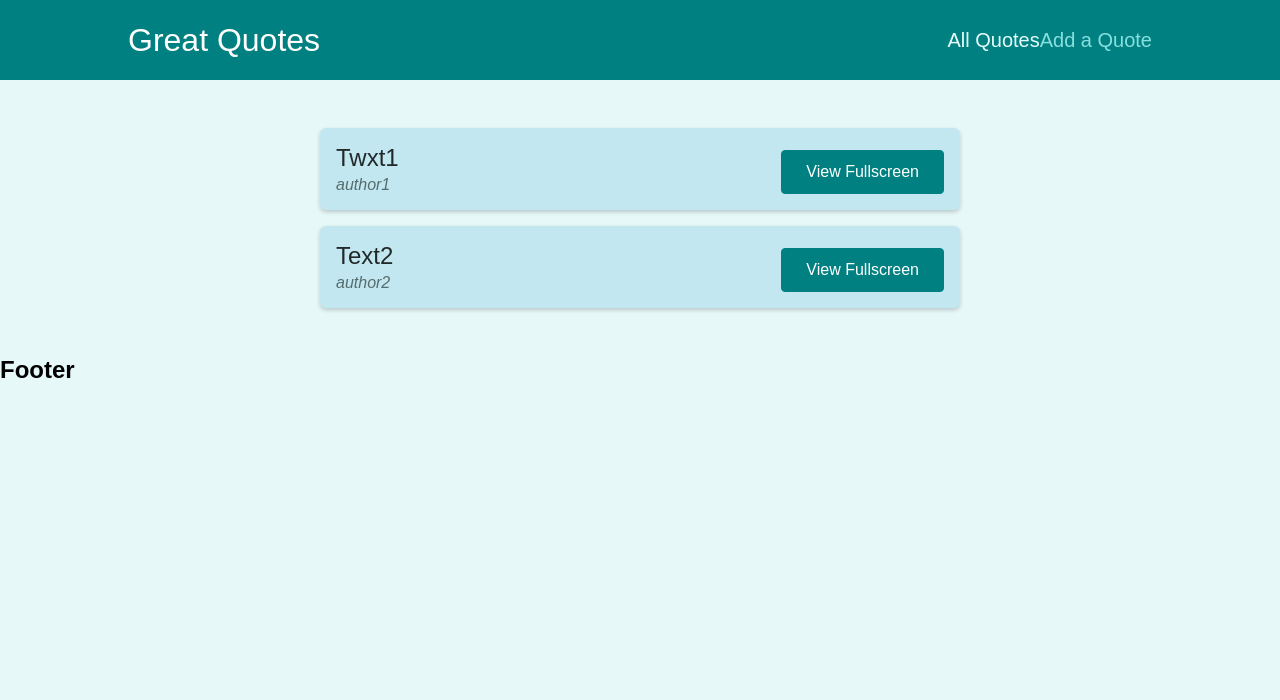
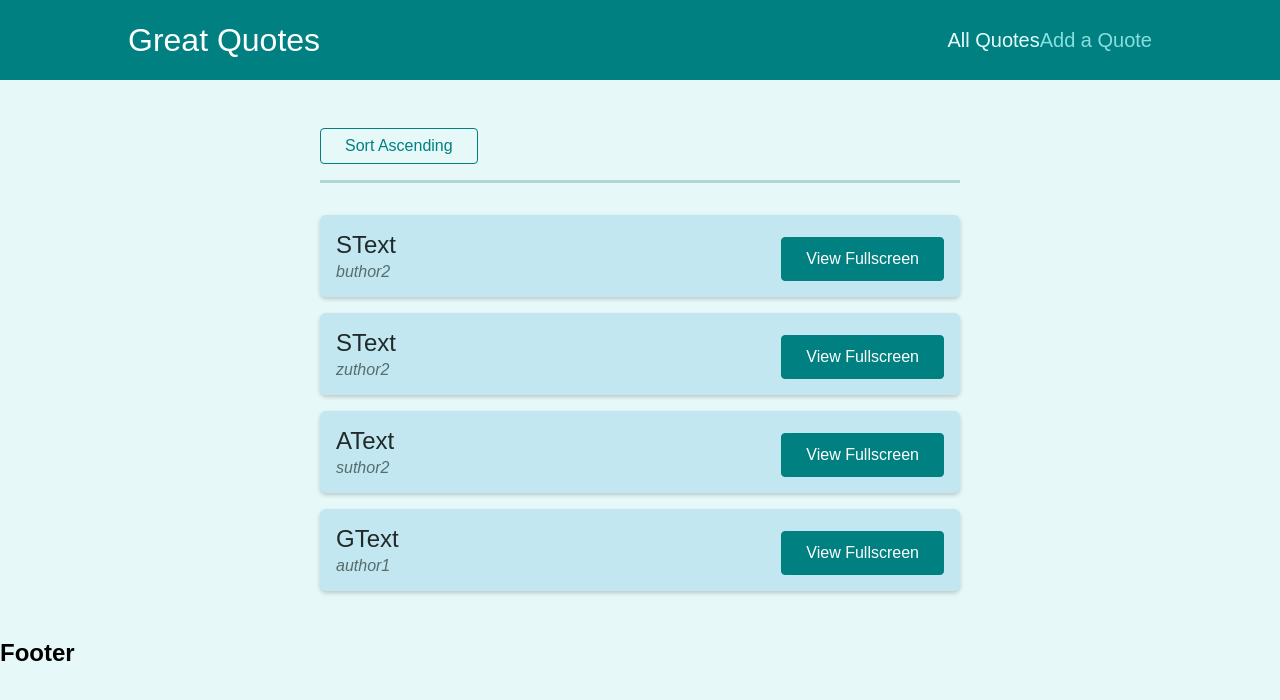
Before and after one commit to AsmaaFH/Maximilian_React-Cource, a React (Create React App) app: page /quotes in a window 1280 px wide. Shown: the top 700 px of the page. Built offline with nearby package versions, Linux system fonts and the light colour scheme.

Commit message:
query parameters

```diff
--- a/src/components/quotes/QuoteList.js
+++ b/src/components/quotes/QuoteList.js
@@ -1,19 +1,43 @@
 import { Fragment } from 'react';
+import { useHistory, useLocation } from 'react-router-dom';
 
 import QuoteItem from './QuoteItem';
 import classes from './QuoteList.module.css';
 
+const sortQuotes = (quotes, ascending) => {
+  return quotes.sort((quoteA, quoteB) => {
+    if (ascending) {
+      return quoteA.id > quoteB.id ? 1 : -1;
+    } else {
+      return quoteA.id < quoteB.id ? 1 : -1;
+    }
+  });
+};
+
 const QuoteList = (props) => {
+  const history = useHistory();
+  const location = useLocation();
+
+  const queryParams = new URLSearchParams(location.search);
+
+  const isSortingAscending = queryParams.get('sort') === 'asc';
+
+  const sortedQuotes = sortQuotes(props.quotes, isSortingAscending);
+
+  const changeSortingHandler = () => {
+    history.push('/quotes?sort=' + (isSortingAscending ? 'desc' : 'asc'));
+  };
+
   return (
     <Fragment>
+      <div className={classes.sorting}>
+        <button onClick={changeSortingHandler}>
+          Sort {isSortingAscending ? 'Descending' : 'Ascending'}
+        </button>
+      </div>
       <ul className={classes.list}>
-        {props.quotes.map((quote) => (
-          <QuoteItem
-            key={quote.id}
-            id={quote.id}
-            author={quote.author}
-            text={quote.text}
-          />
+        {sortedQuotes.map((quote) => (
+          <QuoteItem key={quote.id} id={quote.id} author={quote.author} text={quote.text} />
         ))}
       </ul>
     </Fragment>
--- a/src/pages/AllQoutes.js
+++ b/src/pages/AllQoutes.js
@@ -5,8 +5,10 @@
   return (
     <QuoteList
       quotes={[
-        { id: '1', author: 'author1', text: 'Twxt1' },
-        { id: '2', author: 'author2', text: 'Text2' },
+        { id: '1', author: 'author1', text: 'GText' },
+        { id: '2', author: 'suthor2', text: 'AText' },
+        { id: '3', author: 'zuthor2', text: 'SText' },
+        { id: '4', author: 'buthor2', text: 'SText' },
       ]}
     />
   );
```
